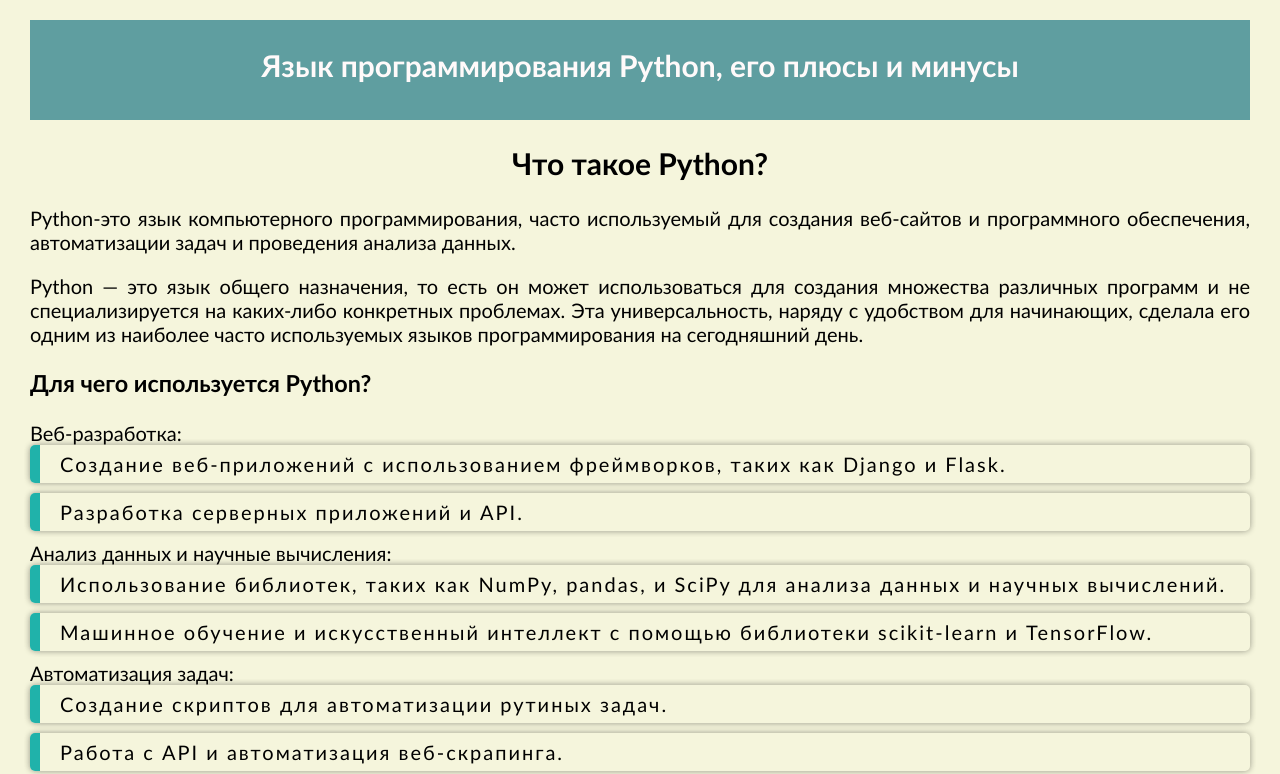
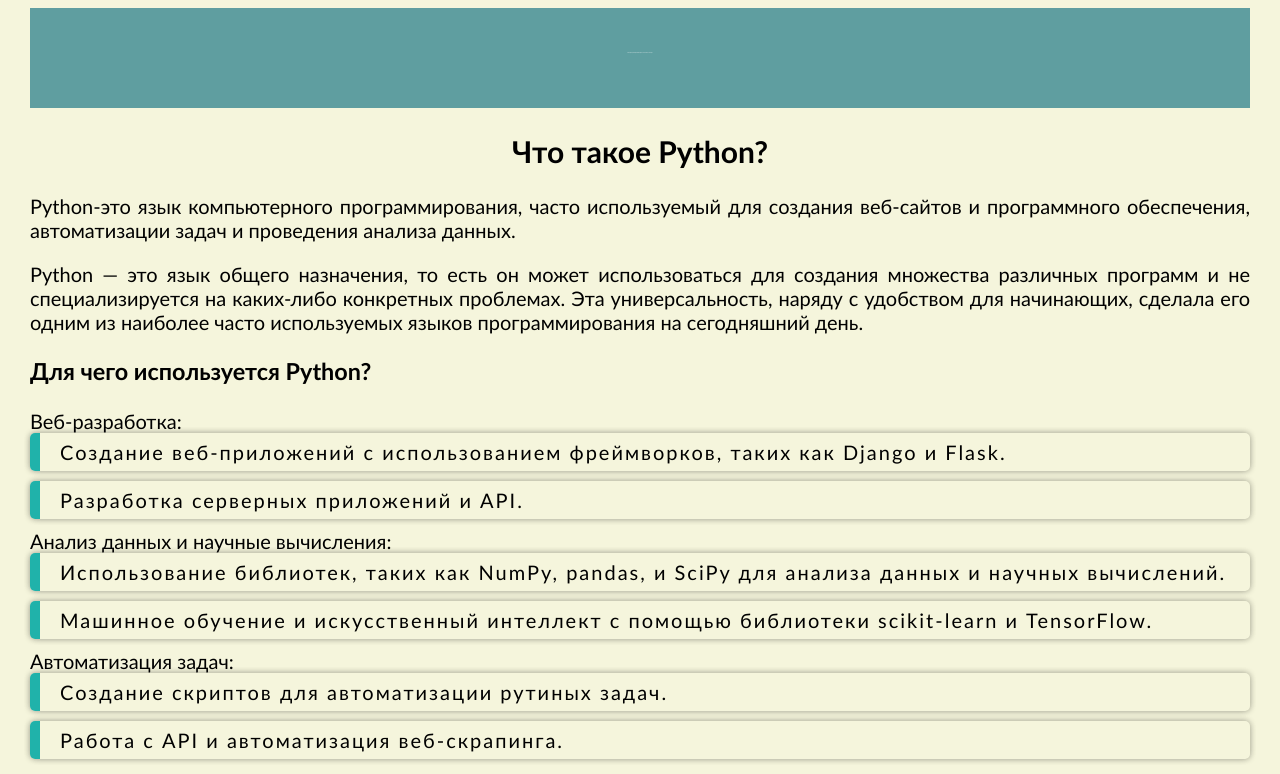
Before and after one commit to Batyavol/Website, a plain HTML site: page index.html in a window 1280 px wide. Shown: the top 774 px of the page. Drawn offline with Linux system fonts and the light colour scheme.

Commit message:
Update main.css

```diff
--- a/CSS/main.css
+++ b/CSS/main.css
@@ -123,7 +123,7 @@ transition: 0.3s all linear;
     text-align: center;
     padding-top: 20px;
     line-height: 50px;
-    font-size: 30px;
+    font-size: 1px;
     font-family: "Trebuchet MS", "Lucida Sans";
     font-weight: 500px;
     color: #FFFAFA;
```
